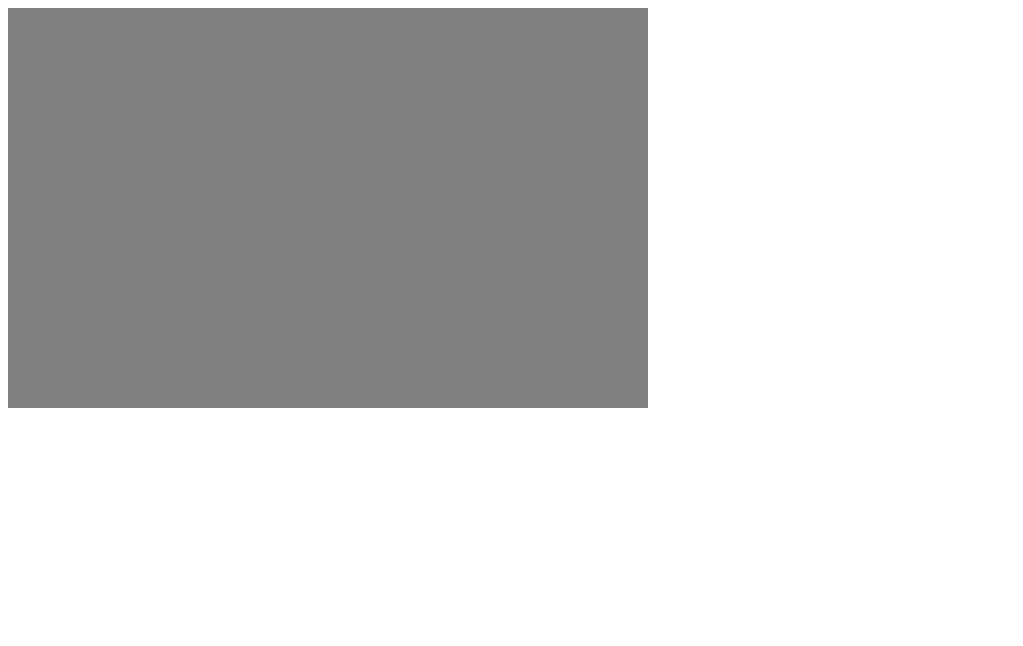
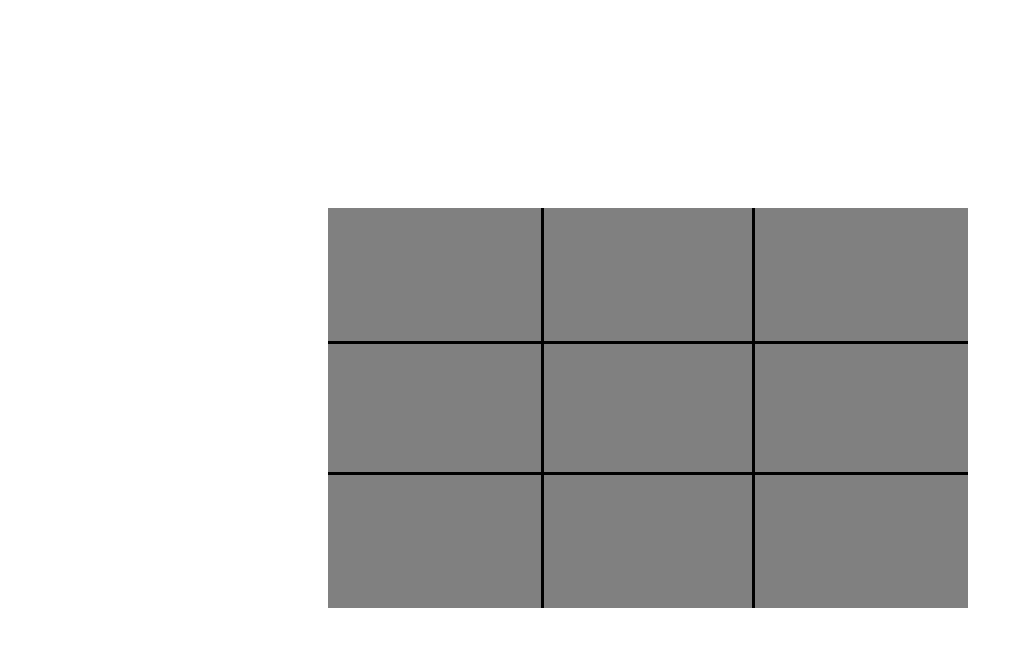
Before and after one commit to AntiFX/TicTacToe, a plain HTML site: page index.html in a window 1280 px wide. Shown: the whole page, without its empty margins (0-1023 px from the left). Drawn offline with Linux system fonts and the light colour scheme.

Commit message:
Added the tictactoe board borders

```diff
--- a/app.js
+++ b/app.js
@@ -9,6 +9,7 @@ const tictactoe = (() => {
                 gameSquare.classList.add("square");
                 boardContainer.appendChild(gameSquare);
                 gameSquare.addEventListener("click", updateBoard);
+                gameSquare.classList.add(`square${i}`);
             }
         })
 
--- a/index.html
+++ b/index.html
@@ -8,10 +8,11 @@
     <title>Document</title>
 </head>
 <body>
+    <div id="page">
     <div id="gameBoard">
 
     </div>
-
+    </div>
     <script src=app.js></script>
 </body>
 </html>
--- a/styles.css
+++ b/styles.css
@@ -1,3 +1,10 @@
+#page{
+    display:grid;
+    height: 100vh;
+    width: 100vw;
+    justify-content: center;
+    align-content: center;
+}
 #gameBoard{
     display: grid;
     background-color: black;
@@ -5,10 +12,6 @@
     height: 50vh;
     grid-template-columns: 33.33% 33.33% 33.33%;
     grid-template-rows: 33.33% 33.33% 33.33%;
-    grid-template-areas:
-        "topLeft topMid topRight"
-        "midLeft midMid midRight"
-        "bottomLeft bottomMid bottomRight";
     justify-content: center;
     align-content: center;
 }
@@ -18,7 +21,15 @@
     justify-content: center;
     align-content: center;
 }
-#4{
+.square4{
     border-style: solid;
     border-color:black;
 }
+.square1, .square7{
+    border-right: solid;
+    border-left: solid;
+}
+.square3, .square5{
+    border-top: solid;
+    border-bottom: solid;
+}
```
